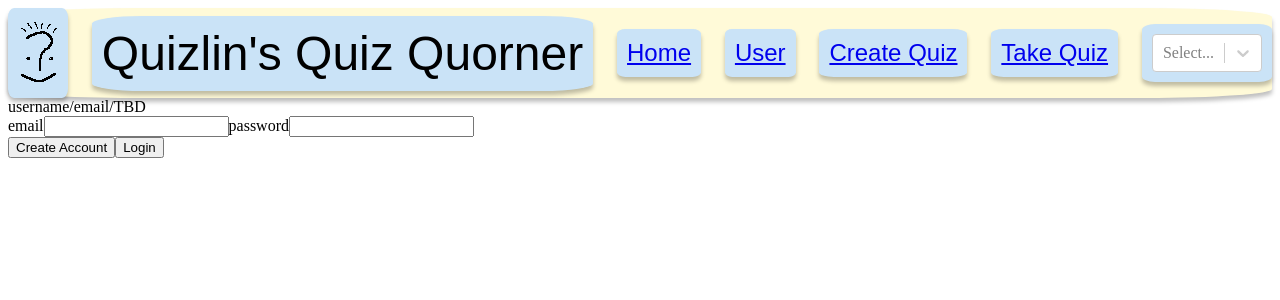
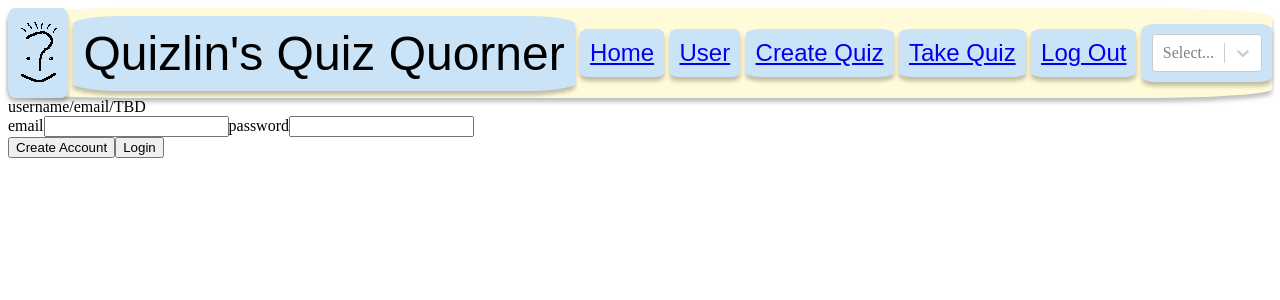
Before and after one commit to Robchike9290/QuizlansQuizQuorner, a React app in the folder myapp/: page /#/login in a window 1280 px wide. Shown: the top 300 px of the page. Built offline with nearby package versions, Linux system fonts and the light colour scheme; no server answers; the HTML template or start-up script is replaced by a standard one.

Commit message:
Implement log out functionality, install CORS.

```diff
--- a/myapp/package.json
+++ b/myapp/package.json
@@ -34,6 +34,7 @@
     "@material-ui/core": "^4.12.3",
     "@material-ui/icons": "^4.11.2",
     "axios": "^0.26.1",
+    "cors": "^2.8.5",
     "express": "^4.17.3",
     "firebase": "^9.6.9",
     "fontsource-roboto": "^4.0.0",
--- a/myapp/src/app.jsx
+++ b/myapp/src/app.jsx
@@ -13,6 +13,7 @@ import { app, auth } from './index.js';
 import axios from 'axios';
 import logo from './images/QuestionMarkQarl - NoTitle.png';
 import styled from 'styled-components';
+import { signOut } from 'firebase/auth';
 
 const exampleQuizzes = require('.././mockData/exampleQuizzes.js')
 
@@ -52,6 +53,16 @@ const App = () => {
       .catch((err) => {
         console.error(err);
       });
+  };
+
+  const logOut = () => {
+    const signedOut = signOut(auth)
+    .then((data) => {
+      console.log(data);
+    })
+    .catch((error) => {
+      console.log(error.message);
+    });
   };
 
   const report = () => {
@@ -159,7 +170,10 @@ const App = () => {
             <Link to={{pathname: '/takequiz', state: { quizSelected: selectedQuiz }}}>Take Quiz</Link>
           </NavBarHeading>}
           {stringifiedUser === '{}' && <NavBarHeading>
-            <Link to='/login'>Login</Link>
+            <Link to='/login'>Log In</Link>
+          </NavBarHeading>}
+          {stringifiedUser !== '{}' && <NavBarHeading>
+            <Link to='/landingpage' onClick={logOut}>Log Out</Link>
           </NavBarHeading>}
           {stringifiedUser !== '{}' && <NavBarForm>
             <Select options={allQuizzes} onChange={handleSearchSubmit}>
--- a/myapp/src/components/Login.jsx
+++ b/myapp/src/components/Login.jsx
@@ -64,15 +64,15 @@ const Login = ({
       });
   };
 
-  // const logOut = () => {
-  //   const signedOut = signOut(auth)
-  //   .then((data) => {
-  //     console.log(data);
-  //   })
-  //   .catch((error) => {
-  //     console.log(error.message);
-  //   });
-  // };
+  const logOut = () => {
+    const signedOut = signOut(auth)
+    .then((data) => {
+      console.log(data);
+    })
+    .catch((error) => {
+      console.log(error.message);
+    });
+  };
 
   return (
     <div>
```
